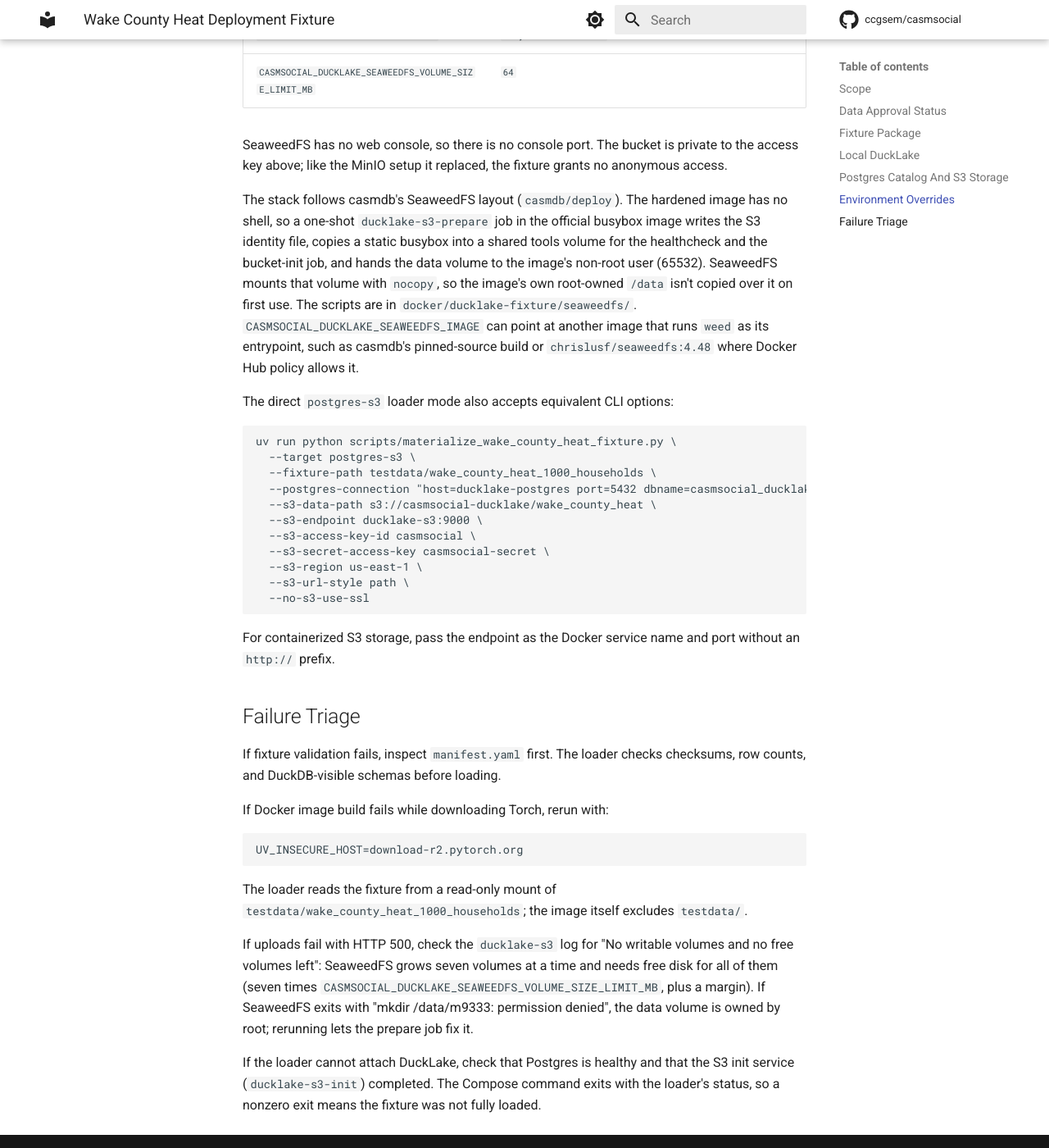
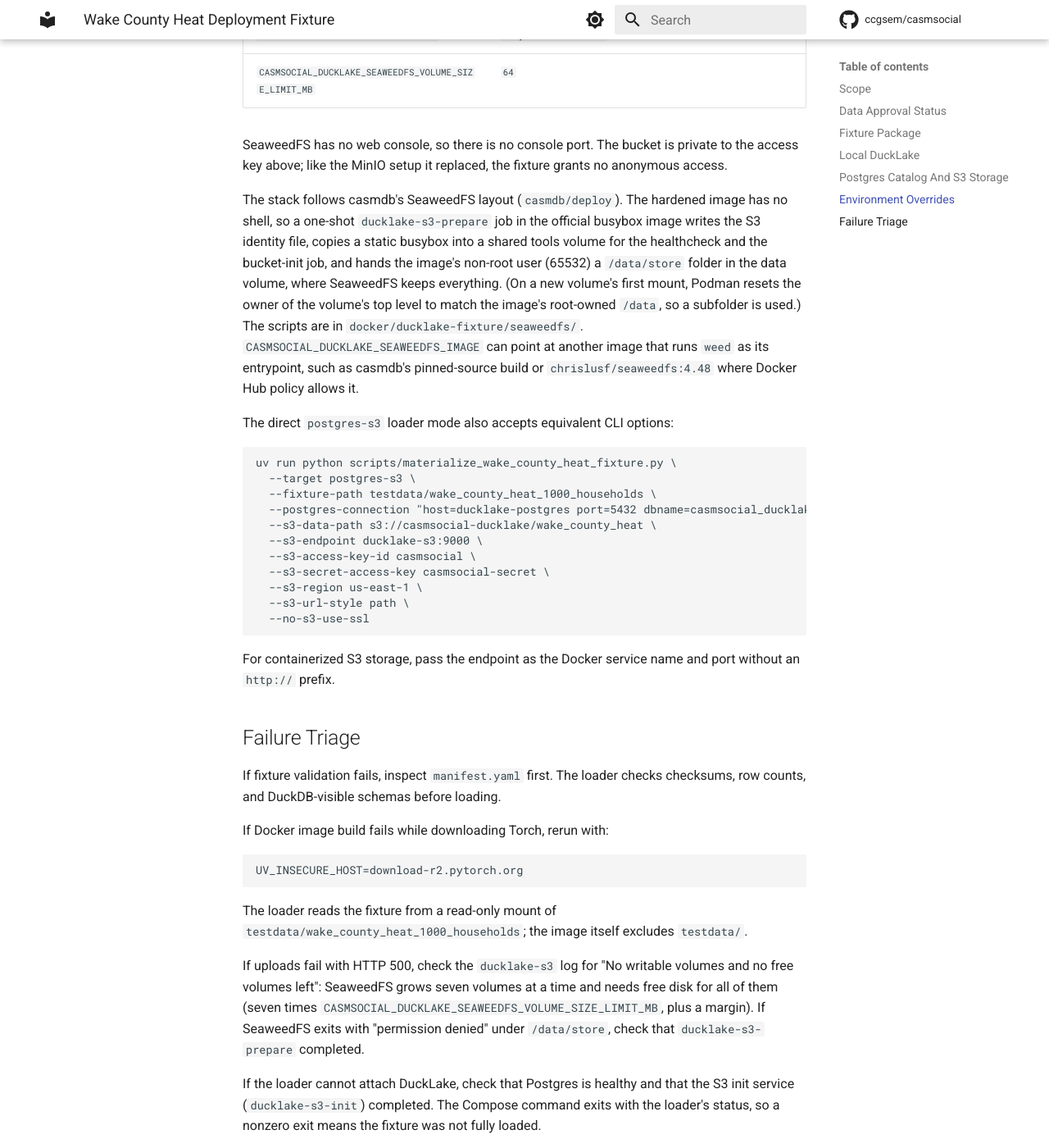
Before and after one commit to ccgsem/casmsocial, an MkDocs documentation site: the page built from docs/wake_county_heat_fixture.md, in a window 1280 px wide and 1400 px high, scrolled down 3710 px. Shown: the whole window at 82% size. Built offline with MkDocs 1.6.1 and Material for MkDocs 9.7.7, drawn with Linux system fonts in a browser that asks for light colours; comment, search, counter and statistics services are not loaded.

Commit message:
fix(fixture): keep SeaweedFS data in /data/store
`nocopy` was not enough: a fresh run of this branch on the Podman stack
host still failed with SeaweedFS unable to write /data. When the SeaweedFS
container first mounts a new volume, Podman resets the owner of the
volume's top-level folder to match the image's root-owned /data (separately
from copy-up), after the prepare job has chowned it. A subfolder keeps its
owner, so the prepare job now creates /data/store for uid 65532 and
SeaweedFS uses it as both -dir and working directory. Volumes in the old
layout are moved into /data/store on the next run.

Checked with SeaweedFS 4.48: an object written in the old layout reads
back after the move, and new writes work. The prepare script's move is
idempotent and handles fresh volumes.

Co-Authored-By: Claude Opus 5.5 <noreply@anthropic.com>
Claude-Session: https://claude.ai/code/session_012Lm6f4wB96ND6vdLkUcHUw

```diff
--- a/docs/wake_county_heat_fixture.md
+++ b/docs/wake_county_heat_fixture.md
@@ -165,9 +165,10 @@ The stack follows casmdb's SeaweedFS layout (`casmdb/deploy`). The hardened
 image has no shell, so a one-shot `ducklake-s3-prepare` job in the official
 busybox image writes the S3 identity file, copies a static busybox into a
 shared tools volume for the healthcheck and the bucket-init job, and hands the
-data volume to the image's non-root user (65532). SeaweedFS mounts that volume
-with `nocopy`, so the image's own root-owned `/data` isn't copied over it on
-first use. The scripts are in
+image's non-root user (65532) a `/data/store` folder in the data volume, where
+SeaweedFS keeps everything. (On a new volume's first mount, Podman resets the
+owner of the volume's top level to match the image's root-owned `/data`, so a
+subfolder is used.) The scripts are in
 `docker/ducklake-fixture/seaweedfs/`. `CASMSOCIAL_DUCKLAKE_SEAWEEDFS_IMAGE` can
 point at another image that runs `weed` as its entrypoint, such as casmdb's
 pinned-source build or `chrislusf/seaweedfs:4.48` where Docker Hub policy
@@ -211,8 +212,8 @@ If uploads fail with HTTP 500, check the `ducklake-s3` log for "No writable
 volumes and no free volumes left": SeaweedFS grows seven volumes at a time and
 needs free disk for all of them (seven times
 `CASMSOCIAL_DUCKLAKE_SEAWEEDFS_VOLUME_SIZE_LIMIT_MB`, plus a margin). If
-SeaweedFS exits with "mkdir /data/m9333: permission denied", the data volume is
-owned by root; rerunning lets the prepare job fix it.
+SeaweedFS exits with "permission denied" under `/data/store`, check that
+`ducklake-s3-prepare` completed.
 
 If the loader cannot attach DuckLake, check that Postgres is healthy and that
 the S3 init service (`ducklake-s3-init`) completed. The Compose command exits with the loader's
```
Also changed, not shown: docker-compose.ducklake-fixture.yaml (+4 -5 lines), 1 other file.
